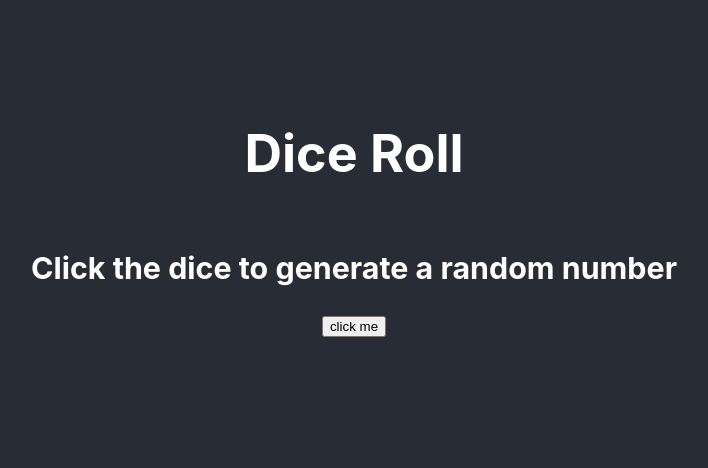
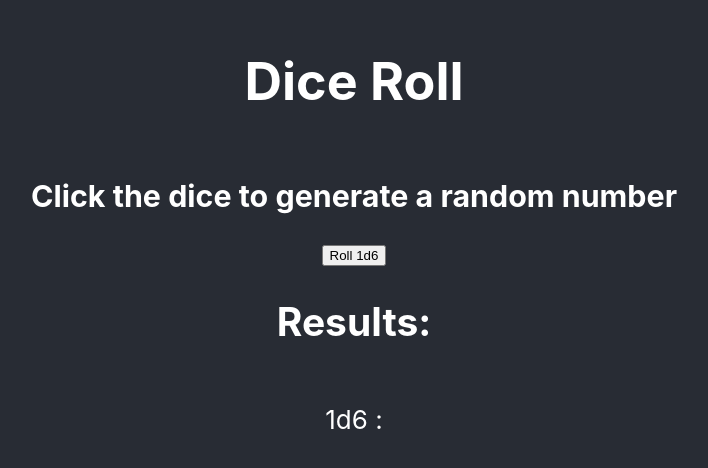
Before and after one commit to Rossstevo/Dice-Roll-React-, a React (Create React App) app in the folder my-app/: page / in a window 1280 px wide. Shown: the part 162-630 px from the top of the page, without its empty margins (286-994 px from the left). Built offline with nearby package versions, Linux system fonts and the light colour scheme.

Commit message:
cleaned the files

```diff
--- a/my-app/src/App.js
+++ b/my-app/src/App.js
@@ -2,6 +2,7 @@ import logo from './logo.svg';
 import './App.css';
 import {Title} from './components/Title';
 import {Button} from './components/Button';
+
 
 
 function App() {
@@ -11,6 +12,7 @@ function App() {
         <Title/>
         <Button/>
 
+
       </header>
     </div>
   );
--- a/my-app/src/components/Button.jsx
+++ b/my-app/src/components/Button.jsx
@@ -1,23 +1,43 @@
 import { useState } from "react";
+
+let array = [];
 
 export const Button = () => {
 
+    const [output, setOutput] = useState('');
+    return <>
+        <button onClick={() => {
 
 
-    const [output, setOutput] = useState('');
-    return <>
+            // generate new dice roll
+            const diceResult = randomIntFromInterval(1, 6);
+            // add new dice roll to the array
+            array.push(diceResult);
+            console.log(array);
+            // send dice result
+            setOutput(diceResult);
 
-        <button onClick={() => {
-            function randomIntFromInterval(min, max) { // min and max included
-                return Math.floor(Math.random() * (max - min + 1) + min)
-            }
-            const diceResult = randomIntFromInterval(1, 6)
-            const diceOutput = "your dice roll is " + diceResult;
+        }}>
+            Roll 1d6
+        </button>
+        {/* <p>{output}</p> */}
+        <Output output={output}/>
+    </>
+}
 
 
-            setOutput(diceOutput);
-        }}>click me</button>
-        <p>{output}</p>
-    </>
+const Output = ({output}) => {
+    return <>
+        <h2>Results:</h2>
 
+        <p>1d6 : {output}</p>
+        </>
 }
+
+
+
+
+ // ---> create random number between 1 and 6
+function randomIntFromInterval(min, max) { // min and max included
+    return Math.floor(Math.random() * (max - min + 1) + min)
+}
```
